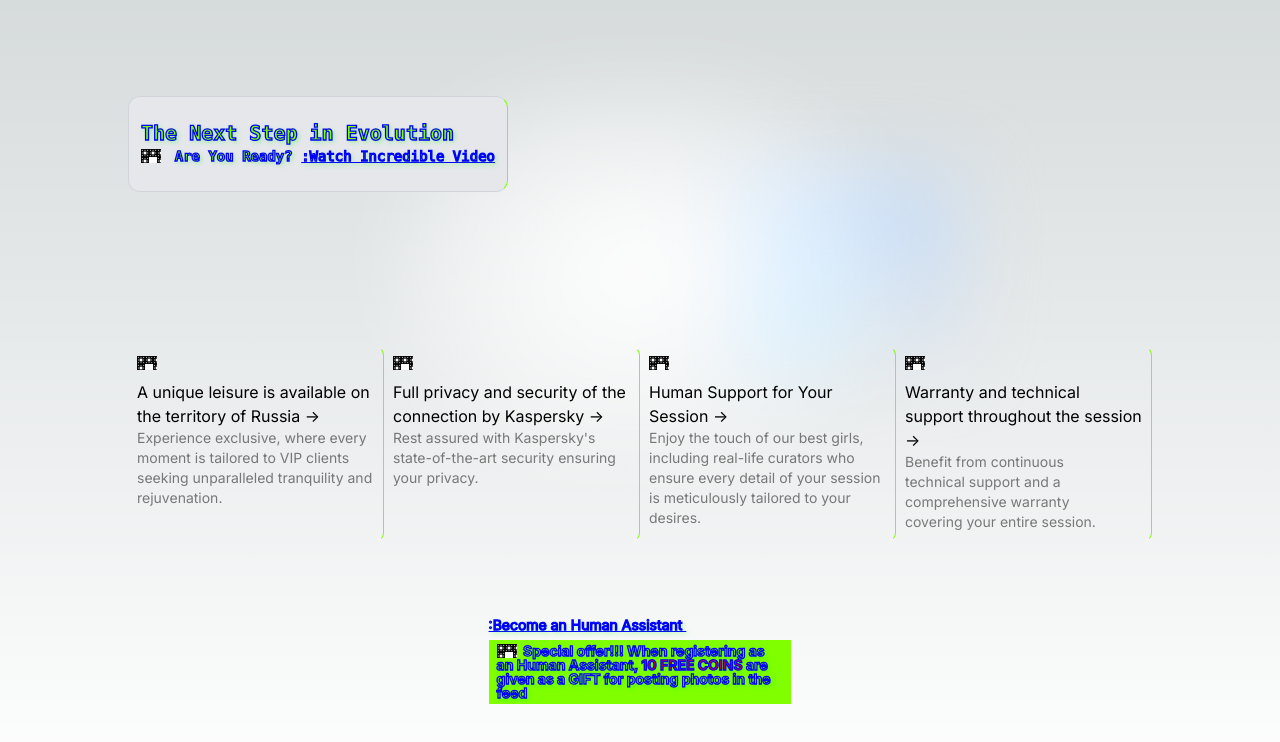
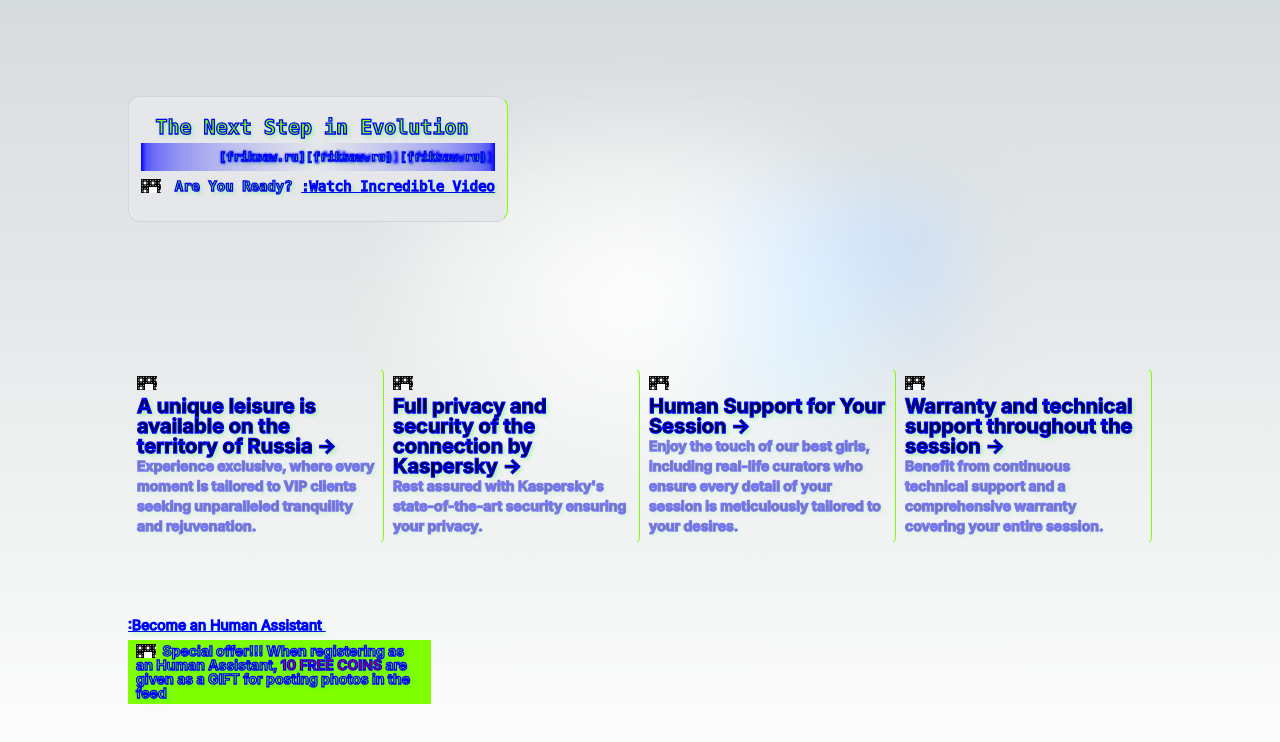
Before and after one commit to friksaw/prostitutki, a Next.js app: page / in a window 1280 px wide. Shown: the top 742 px of the page. Built offline with nearby package versions, Linux system fonts and the light colour scheme.

Commit message:
потребуй много — так твердит мне гордость

```diff
--- a/app/globals.css
+++ b/app/globals.css
@@ -27,6 +27,25 @@ body {
   cursor: crosshair;
 }
 
+h2, p {
+  font-weight: bold;
+  font-size: 12px;
+  line-height: 14px;
+  text-shadow: 2px 2px 4px rgba(0, 255, 0, 0.4);
+  -webkit-text-stroke: 0.08rem blue;
+}
+h2 {
+  font-weight: bold;
+  font-size: 20px;
+  line-height: 20px;
+  -webkit-text-stroke: 0.08rem blue;
+}
+p {
+  font-weight: bold;
+  font-size: 12px;
+  line-height: 14px;
+  -webkit-text-stroke: 0.08rem blue;
+}
 
 a {
   cursor: pointer;
--- a/app/layout.tsx
+++ b/app/layout.tsx
@@ -5,8 +5,8 @@ import "./globals.css";
 const inter = Inter({ subsets: ["latin"] });
 
 export const metadata: Metadata = {
-  title: "Проститутки СПБ и индивидуалки элитного уровня",
-  description: "Сегодня проститутки Питера работают со скидками! Более 5000 проверенных шлюх с реальными фото. Наши путаны и индивидуалки примут Вас круглосуточно в любом районе Санкт-Петербурга",
+  title: "The Next Step in Evolution [VIP]",
+  description: "Сегодня проститутки Питера работают со скидками! Более 5000 проверенных индивидуалок с реальными фото. Наши путаны и индивидуалки примут Вас круглосуточно в любом районе Санкт-Петербурга",
 };
 
 export default function RootLayout({
--- a/app/page.tsx
+++ b/app/page.tsx
@@ -1,7 +1,7 @@
 import Image from "next/image";
 import FractalCanvas from "@/app/ui/FractalCanvas";
 import styles from "./styles.module.css";
-import MorphingText from "@/app/ui/MorphingText";
+import Marquee from "@/app/ui/Marquee";
 import HumanAssistant from "@/app/ui/HumanAssistant";
 
 export default function Home() {
@@ -23,6 +23,7 @@ export default function Home() {
                   <p className={styles.codeH1}>
                     The Next Step in Evolution&nbsp;
                   </p>
+                  <Marquee/>
                   <FractalCanvas/>
                   &nbsp;&nbsp;&nbsp;
                   Are You Ready?&nbsp;
@@ -38,26 +39,19 @@ export default function Home() {
             <a
                 className="pointer-events-none flex place-items-center gap-2 p-8 lg:pointer-events-auto lg:p-0"
                 href="#"
-                target="_blank"
-                rel="noopener noreferrer"
             >
-
-
             </a>
           </div>
         </div>
 
         <div
             className="relative z-[-1] flex place-items-center before:absolute before:h-[300px] before:w-full before:-translate-x-1/2 before:rounded-full before:bg-gradient-radial before:from-white before:to-transparent before:blur-2xl before:content-[''] after:absolute after:-z-20 after:h-[180px] after:w-full after:translate-x-1/3 after:bg-gradient-conic after:from-sky-200 after:via-blue-200 after:blur-2xl after:content-[''] before:dark:bg-gradient-to-br before:dark:from-transparent before:dark:to-blue-700 before:dark:opacity-10 after:dark:from-sky-900 after:dark:via-[#0141ff] after:dark:opacity-40 sm:before:w-[480px] sm:after:w-[240px] before:lg:h-[360px]">
-
         </div>
 
         <div className="mb-32 grid text-center lg:mb-0 lg:w-full lg:max-w-5xl lg:grid-cols-4 lg:text-left">
           <a
               href="#"
               className="group rounded-lg border border-transparent px-2 py-2 transition-colors hover:border-gray-300 hover:bg-gray-100 hover:dark:border-neutral-700 hover:dark:bg-neutral-800/30"
-              target="_blank"
-              rel="noopener noreferrer"
               style={{
                 borderRight: "1px solid chartreuse"
               }}
@@ -79,8 +73,6 @@ export default function Home() {
           <a
               href="#"
               className="group rounded-lg border border-transparent px-2 py-2 transition-colors hover:border-gray-300 hover:bg-gray-100 hover:dark:border-neutral-700 hover:dark:bg-neutral-800/30"
-              target="_blank"
-              rel="noopener noreferrer"
               style={{
                 borderRight: "1px solid chartreuse"
               }}
@@ -101,8 +93,6 @@ export default function Home() {
           <a
               href="#"
               className="group rounded-lg border border-transparent px-2 py-2 transition-colors hover:border-gray-300 hover:bg-gray-100 hover:dark:border-neutral-700 hover:dark:bg-neutral-800/30"
-              target="_blank"
-              rel="noopener noreferrer"
               style={{
                 borderRight: "1px solid chartreuse"
               }}
@@ -125,8 +115,6 @@ export default function Home() {
           <a
               href="#"
               className="group rounded-lg border border-transparent px-2 py-2 transition-colors hover:border-gray-300 hover:bg-gray-100 hover:dark:border-neutral-700 hover:dark:bg-neutral-800/30"
-              target="_blank"
-              rel="noopener noreferrer"
               style={{
                 borderRight: "1px solid chartreuse"
               }}
@@ -145,8 +133,11 @@ export default function Home() {
             </p>
           </a>
         </div>
-        <HumanAssistant/>
+        <div className="mb-12 lg:mb-0 lg:w-full lg:max-w-5xl">
 
+          <HumanAssistant/>
+
+        </div>
 
       </main>
   );
--- a/app/styles.module.css
+++ b/app/styles.module.css
@@ -35,6 +35,7 @@
     line-height: 32px;
     margin: 0;
     padding: 0;
+    text-align: center;
 }
 
 .sales {
@@ -42,3 +43,58 @@
     padding: 4px 8px;
     margin-top: 8px;
 }
+
+
+
+
+
+.marquee {
+    position: relative;
+    width: 100%;
+    height: 2em;
+    display: grid;
+    place-items: center;
+    overflow: hidden;
+
+    font-weight: bold;
+    font-size: 14px;
+    line-height: 14px;
+    text-shadow: 2px 2px 4px rgba(0, 255, 0, 0.4);
+    color: chartreuse;
+    -webkit-text-stroke: 0.08rem blue;
+    margin-bottom: 8px;
+}
+
+.marquee_blur {
+    position: absolute;
+    inset: 0;
+    display: grid;
+    place-items: center;
+    background-image:
+            linear-gradient(to right, blue, 1rem, transparent 50%),
+            linear-gradient(to left, blue, 1rem, transparent 50%);
+    filter: contrast(15);
+}
+
+.marquee_blur p {
+    filter: blur(0.07em);
+}
+
+.marquee_clear {
+    position: absolute;
+    inset: 0;
+    display: grid;
+    place-items: center;
+}
+
+.marquee_text {
+    position: absolute;
+    min-width: 100%;
+    white-space: nowrap;
+    animation: marquee 16s infinite linear;
+}
+
+@keyframes marquee {
+    from { transform: translateX(70%); }
+    to { transform: translateX(-70%); }
+}
--- /dev/null
+++ b/app/ui/Marquee.tsx
@@ -0,0 +1,17 @@
+import React from 'react';
+import styles from "../styles.module.css";
+
+const Marquee: React.FC = () => {
+    return (
+        <div className={styles.marquee}>
+            <div className={styles.marquee_blur} aria-hidden="true">
+                <p className={styles.marquee_text}>[friksaw.ru]&nbsp;[friksaw.ru]&nbsp;[friksaw.ru]&nbsp;</p>
+            </div>
+            <div className={styles.marquee_clear}>
+                <p className={styles.marquee_text}>[friksaw.ru][friksaw.ru]&nbsp;[friksaw.ru]&nbsp;</p>
+            </div>
+        </div>
+    );
+};
+
+export default Marquee;
--- a/app/ui/MorphingText.tsx
+++ /dev/null
@@ -1,40 +0,0 @@
-'use client'
-
-import React, { useEffect, useRef } from 'react';
-import styles from "./styles.module.css";
-
-const MorphingText: React.FC = () => {
-     return (
-        <svg viewBox="0 0 800 600">
-            <symbol id="s-text">
-                <text text-anchor="middle"
-                      x="50%"
-                      y="35%"
-                      className="text--line"
-                >
-                    Elastic
-                </text>
-                <text text-anchor="middle"
-                      x="50%"
-                      y="68%"
-                      className="text--line2"
-                >
-                    Stroke
-                </text>
-
-            </symbol>
-
-            <g className="g-ants">
-                <use className="text-copy"></use>
-                <use className="text-copy"></use>
-                <use className="text-copy"></use>
-                <use className="text-copy"></use>
-                <use className="text-copy"></use>
-            </g>
-
-
-        </svg>
-    );
-};
-
-export default MorphingText;
```
